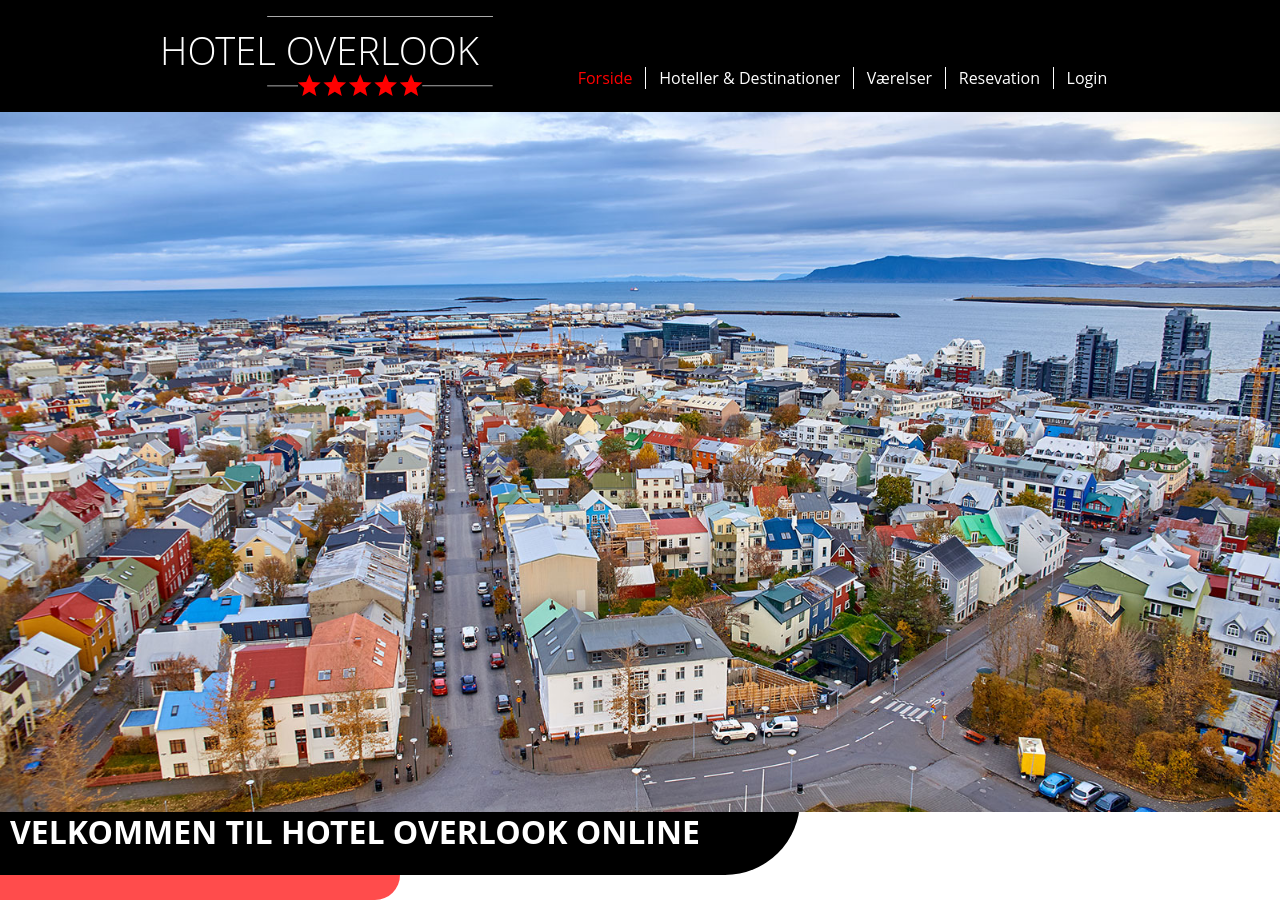
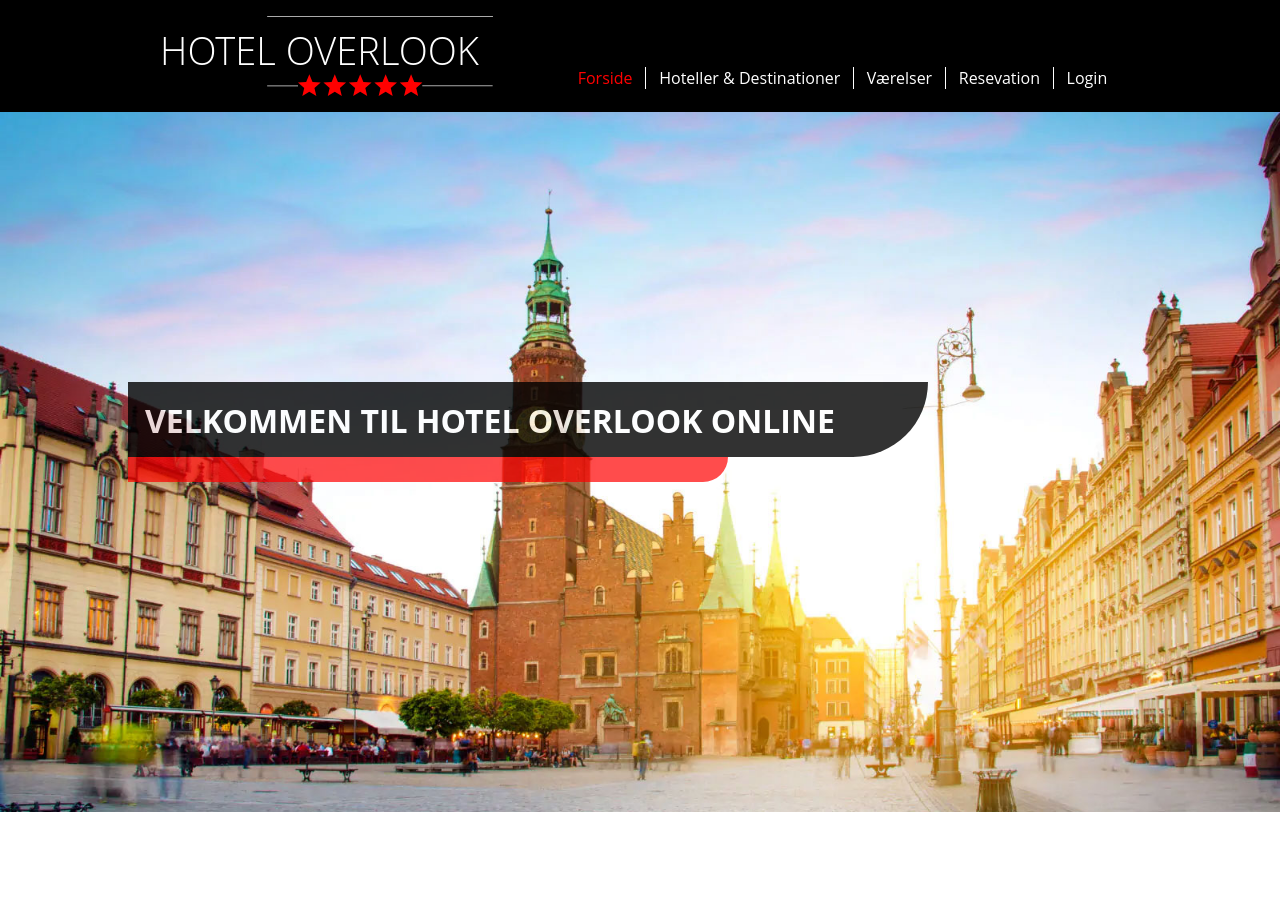
Before and after one commit to TobiasAagaard/Overlook, a React (Vite) app: page / in a window 1280 px wide. After the commit the page ends 817 px from the top, so only its background shows below. Built offline with nearby package versions, Linux system fonts and the light colour scheme.

Commit message:
Header done

```diff
--- a/src/components/Header/Header.jsx
+++ b/src/components/Header/Header.jsx
@@ -2,11 +2,13 @@
 
 export const Header = (props) => {
     return (
+        <div className={Styles.container}>
         <header>
             <div className={Styles.blackbg}>
                 <h1>{props.header}</h1>
             </div>
             <div className={Styles.redbg}></div>
         </header>
+        </div>
     )
 }
--- a/src/components/Header/Header.module.scss
+++ b/src/components/Header/Header.module.scss
@@ -1,26 +1,34 @@
+.container{
+    position: relative;
+    z-index: 2;
+
 header {
-
     position: absolute;
-    top: 50rem;
+    transform: translateY(-50%);
+    top: 20rem;
+    left: 10%;
 .blackbg {
     width: 800px;
     height: 75px;
     background-color: black;
     border-radius: 0 0 300px 0;
+    opacity: 0.8;
 
     h1 {
-        padding: 10px;
+        padding: 17px;
         font-size: 2rem;
         color: #fff;
+        opacity: 1;
 
     }
 }
 
 .redbg {
-    width: 400px;
+    width: 600px;
     height: 25px;
     background-color: red;
     border-radius: 0 0 300px 0;
     opacity: 0.7;
 }
 }
+}
--- a/src/pages/Frontpage/Slider/Slider.jsx
+++ b/src/pages/Frontpage/Slider/Slider.jsx
@@ -15,9 +15,9 @@
   const HeroSlider = () => {
     const carouselSettings = {
       animation: "fade",
-      interval: 4000,
+      interval: 6000,
       indicatorContainerProps: true,
-      indicators: false
+      indicators: false,
 
     };
 
```
